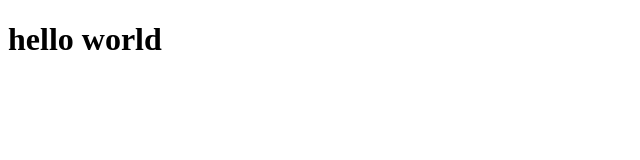
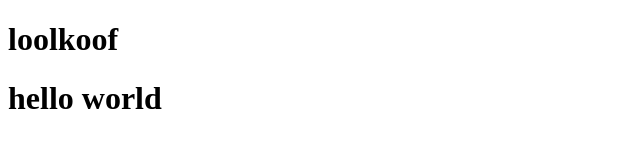
Before and after one commit to hoanganhdz01/buoi1-1, a website: page index.html in a window 1280 px wide. Shown: the whole page, without its empty margins (0-640 px from the left). Drawn offline with Linux system fonts and the light colour scheme.

Commit message:
Update index.html

```diff
--- a/index.html
+++ b/index.html
@@ -7,6 +7,7 @@
     <title>Document</title>
 </head>
 <body>
+    <h1>loolkoof</h1>
     <script id="__bs_script__">//<![CDATA[
         document.write("<script async src='http://HOST:3000/browser-sync/browser-sync-client.js?v=2.26.14'><\/script>".replace("HOST", location.hostname));
 
```
